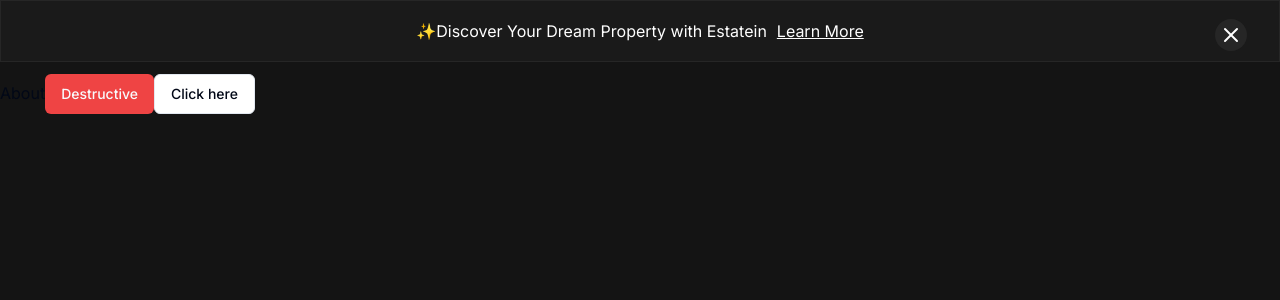
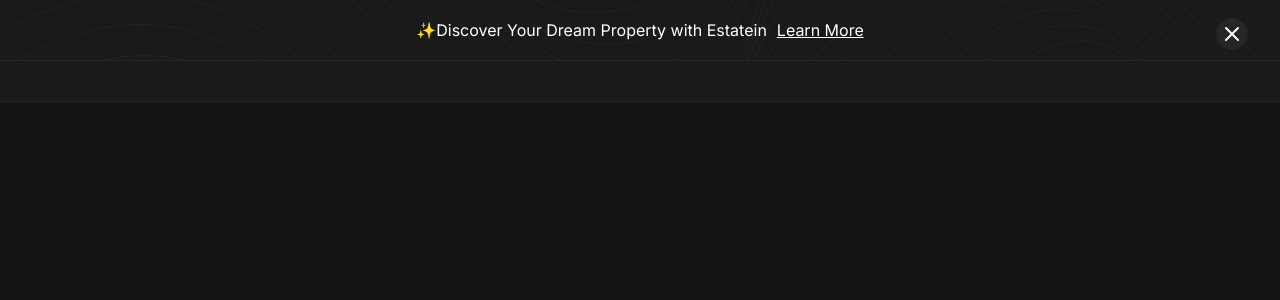
Before and after one commit to TheShagwell/real-estate-ui, a Next.js app: page /about-us in a window 1280 px wide. Shown: the top 300 px of the page. Built offline with nearby package versions, Linux system fonts and the light colour scheme.

Commit message:
Updated...

```diff
--- a/app/about-us/page.tsx
+++ b/app/about-us/page.tsx
@@ -3,15 +3,14 @@ import React from 'react'
 import { Button, buttonVariants } from "@/components/ui/button"
 import Link from 'next/link'
 import Banner from '../components/Banner'
+import Header from '../components/Header'
 
 
 const About = () => {
   return (
     <div className=''>
       <Banner/>
-        About
-        <Button className='mt-3' variant="destructive">Destructive</Button>
-        <Link href="/" className={buttonVariants({ variant: "outline" })}>Click here</Link>
+      <Header/>
     </div>
   )
 }
--- a/app/components/banner.tsx
+++ b/app/components/banner.tsx
@@ -14,7 +14,7 @@ export default function Banner({}: Props) {
   return (
     <>
       {closed && (
-        <div className="relative flex bg-[#1A1A1A] border border-[#262626] border-solid justify-center px-[10rem] py-[18px]">
+        <div className="bg-[url('/AbstractDesign.svg')] relative flex bg-[#1A1A1A] border-b border-[#262626] border-solid justify-center px-[10rem] py-[18px]">
           <div className="flex justify-center items-center gap-[.625rem]">
             <span className="text-white">
               ✨Discover Your Dream Property with Estatein
--- a/app/components/header.tsx
+++ b/app/components/header.tsx
@@ -1,11 +1,15 @@
 import React from 'react'
 
-const header = () => {
+
+type Props = {}
+
+export default function Header({}: Props) {
   return (
-    <div className='max-container mb-20 py-5 px-20 mt-margin-48'>
-      header is here
-    </div>
+    <>
+      <div className="px-[10rem] py-5 bg-[#1A1A1A] border-b border-[#262626] border-solid justify-between items-center">
+
+
+      </div>
+    </>
   )
 }
-
-export default header
```
Also changed, not shown: public/AbstractDesign.svg (added), public/Logo.svg (added).
